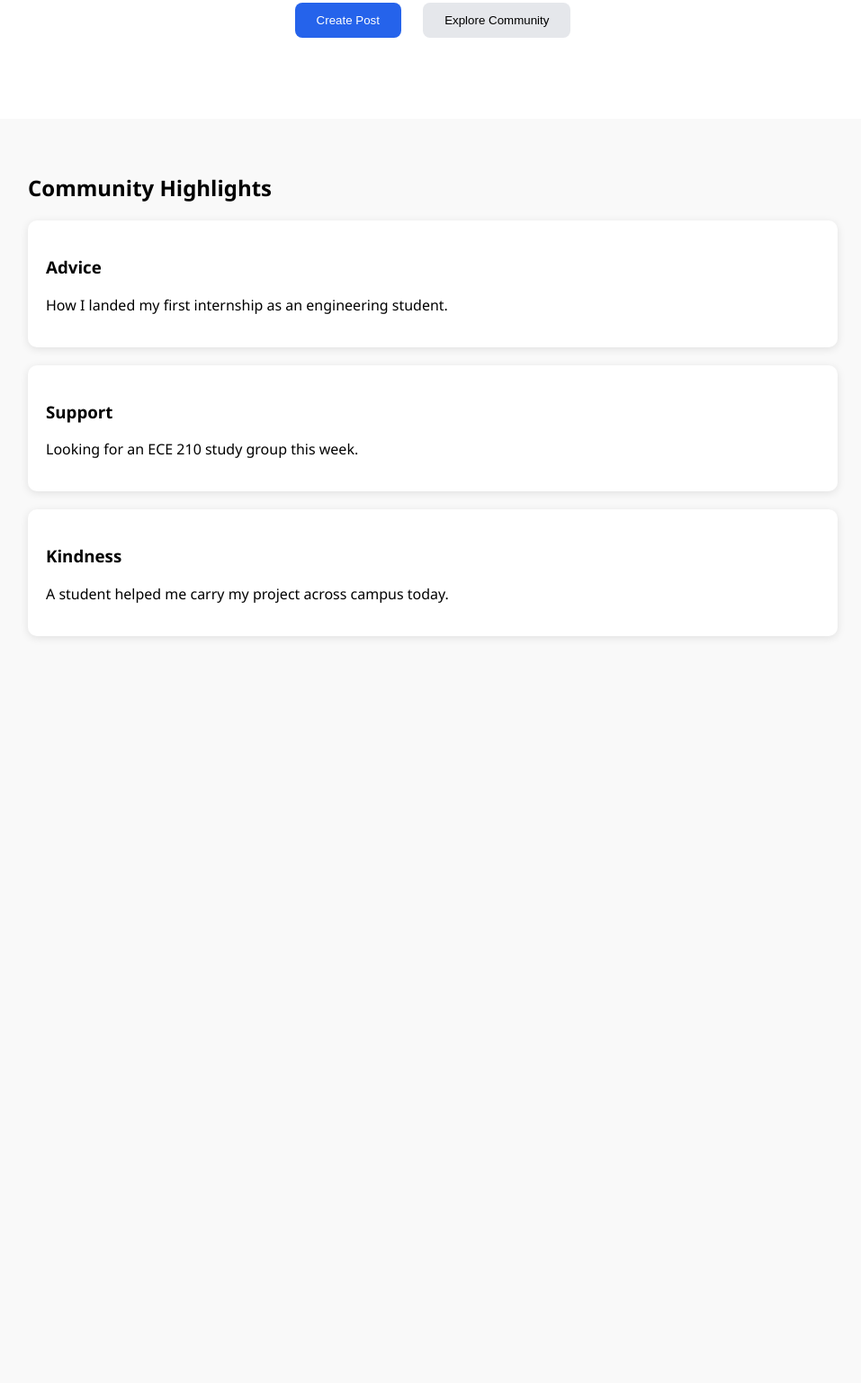
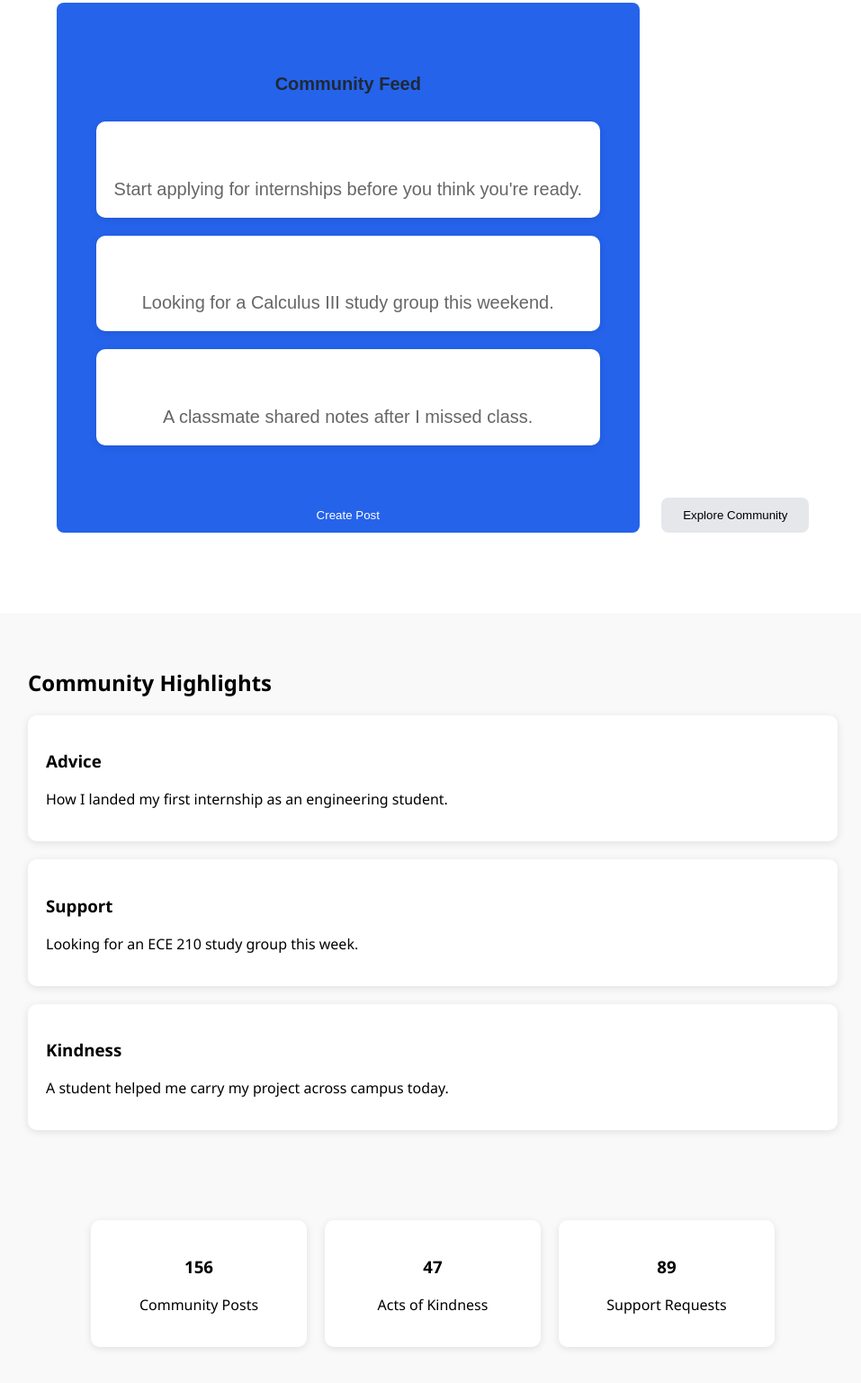
Before and after one commit to hralkh01/Humanity-Through-Community, a plain HTML site: page index.html in a window 1280 px wide. Shown: the part 388-1925 px from the top of the page at 90% size, without its empty margins (159-1116 px from the left). Before the commit the page ends 1155 px from the top, so only its background shows below. Drawn offline with Linux system fonts and the light colour scheme.

Commit message:
Added community feed and homepage statistics. Closes #3

```diff
--- a/index.html
+++ b/index.html
@@ -38,7 +38,50 @@
             opportunities, advice, and meaningful conversations.
         </p>
 
-        <button>Create Post</button>
+        <button
+onclick="window.location.href='pages/create-post.html'">
+<section class="community-feed">
+
+    <h2>Community Feed</h2>
+
+    <div id="feedContainer">
+
+        <div class="feed-post">
+
+            <h3>Advice</h3>
+
+            <p>
+                Start applying for internships before you think you're ready.
+            </p>
+
+        </div>
+
+        <div class="feed-post">
+
+            <h3>Support</h3>
+
+            <p>
+                Looking for a Calculus III study group this weekend.
+            </p>
+
+        </div>
+
+        <div class="feed-post">
+
+            <h3> Kindness</h3>
+
+            <p>
+                A classmate shared notes after I missed class.
+            </p>
+
+        </div>
+
+    </div>
+
+</section>
+Create Post
+
+</button>
         <button class="secondary">Explore Community</button>
 
     </section>
@@ -82,3 +125,28 @@
 </body>
 
 </html>
+
+<section class="stats">
+
+    <div class="stat-card">
+
+        <h3>156</h3>
+        <p>Community Posts</p>
+
+    </div>
+
+    <div class="stat-card">
+
+        <h3>47</h3>
+        <p>Acts of Kindness</p>
+
+    </div>
+
+    <div class="stat-card">
+
+        <h3>89</h3>
+        <p>Support Requests</p>
+
+    </div>
+
+</section>
--- a/style.css
+++ b/style.css
@@ -149,3 +149,63 @@ textarea{
 
     resize:none;
 }
+.community-feed{
+
+    max-width:900px;
+
+    margin:auto;
+
+    padding:50px 20px;
+}
+
+.community-feed h2{
+
+    text-align:center;
+
+    margin-bottom:30px;
+
+    color:#1f2937;
+}
+
+.feed-post{
+
+    background:white;
+
+    padding:20px;
+
+    margin-bottom:20px;
+
+    border-radius:10px;
+
+    box-shadow:0 2px 8px rgba(0,0,0,.1);
+}
+
+.feed-post h3{
+
+    margin-bottom:10px;
+}
+.stats{
+
+    display:flex;
+
+    justify-content:center;
+
+    gap:20px;
+
+    padding:40px;
+}
+
+.stat-card{
+
+    background:white;
+
+    padding:20px;
+
+    border-radius:10px;
+
+    width:200px;
+
+    text-align:center;
+
+    box-shadow:0 2px 8px rgba(0,0,0,.1);
+}
```
